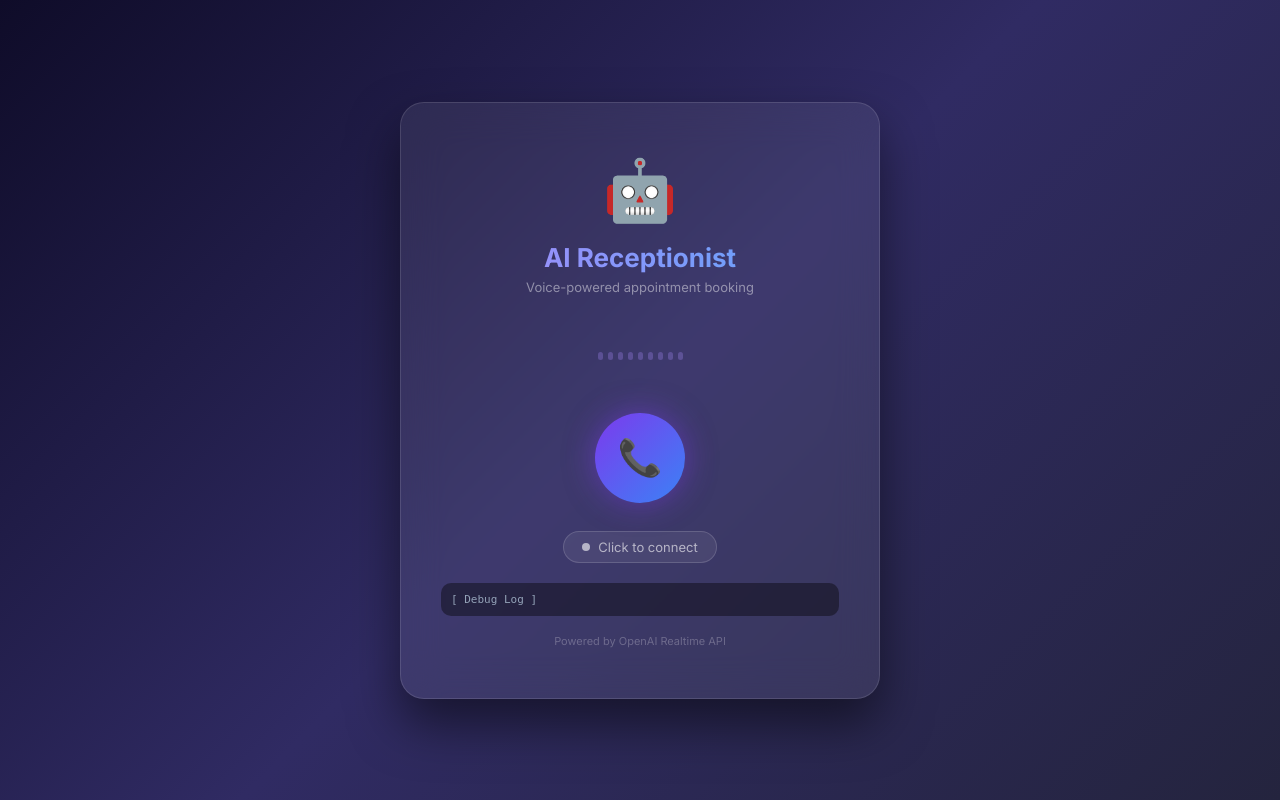
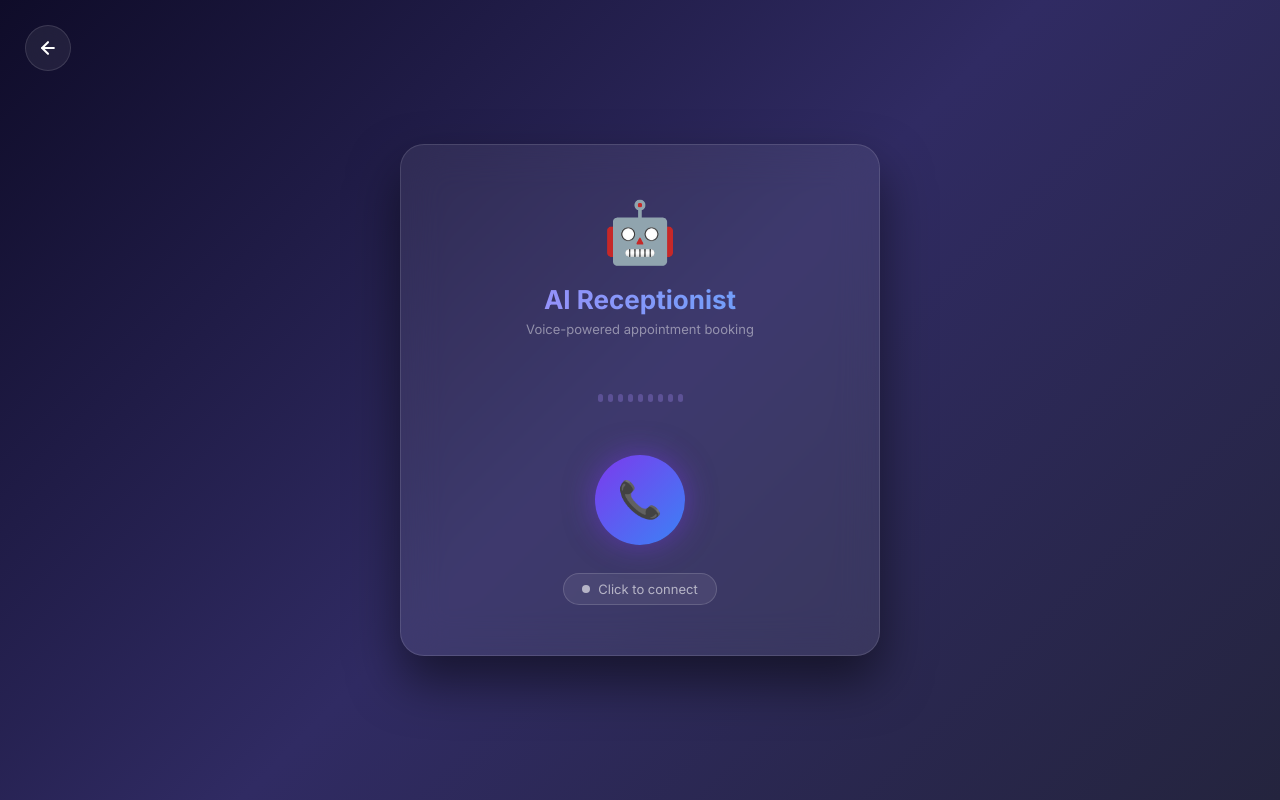
Before and after one commit to MONAlIS-A/AI_Reservation, a Django app: page /voice-receptionist/ in a window 1280 px wide. Run offline with Django 5.2, Linux system fonts and the light colour scheme; parts of the project's set-up code (start-up, migrations or seed data) failed here and were passed over; some libraries are stand-ins or nearby versions.

Commit message:
Update Voice Receptionist UI: add back button and remove debug/footer info

```diff
--- a/business/templates/business/voice_receptionist.html
+++ b/business/templates/business/voice_receptionist.html
@@ -76,17 +76,36 @@
         .sdot { width: 8px; height: 8px; border-radius: 50%; background: currentColor; }
         .sdot.blink { animation: bl 1.2s infinite; }
         @keyframes bl { 0%,100%{opacity:1} 50%{opacity:.2} }
-        /* debug log */
-        #dbg {
-            margin-top: 20px; text-align: left; font-size: 11px;
-            background: rgba(0,0,0,.4); border-radius: 10px; padding: 10px;
-            max-height: 140px; overflow-y: auto;
-            color: #94a3b8; font-family: monospace;
+        .back-btn {
+            position: absolute;
+            top: 25px;
+            left: 25px;
+            background: rgba(255,255,255,0.07);
+            backdrop-filter: blur(10px);
+            border: 1px solid rgba(255,255,255,0.12);
+            border-radius: 50%;
+            width: 46px;
+            height: 46px;
+            display: flex;
+            align-items: center;
+            justify-content: center;
+            color: white;
+            text-decoration: none;
+            font-size: 20px;
+            transition: all 0.3s cubic-bezier(0.175, 0.885, 0.32, 1.275);
+            z-index: 1000;
         }
-        .info-foot { color: rgba(255,255,255,.25); font-size: 11px; margin-top: 18px; }
+        .back-btn:hover {
+            background: rgba(255,255,255,0.15);
+            transform: scale(1.15);
+            border-color: rgba(255,255,255,0.3);
+        }
     </style>
 </head>
 <body>
+<a href="javascript:history.back()" class="back-btn" title="Go Back">
+    <svg width="20" height="20" viewBox="0 0 24 24" fill="none" stroke="currentColor" stroke-width="2.5" stroke-linecap="round" stroke-linejoin="round"><line x1="19" y1="12" x2="5" y2="12"></line><polyline points="12 19 5 12 12 5"></polyline></svg>
+</a>
 <div class="card">
     <span class="robot">&#x1F916;</span>
     <h1>AI Receptionist</h1>
@@ -104,9 +123,6 @@
         <div class="sdot" id="sdot"></div>
         <span id="stxt">Click to connect</span>
     </div>
-
-    <div id="dbg">[ Debug Log ]<br></div>
-    <p class="info-foot">Powered by OpenAI Realtime API</p>
 </div>
 
 <script>
@@ -149,12 +165,9 @@ const pill   = document.getElementById('statusPill');
 const stxt   = document.getElementById('stxt');
 const sdot   = document.getElementById('sdot');
 const bars   = document.getElementById('bars');
-const dbg    = document.getElementById('dbg');
 
 function log(msg) {
-    const t = new Date().toLocaleTimeString();
-    dbg.innerHTML += `[${t}] ${msg}<br>`;
-    dbg.scrollTop = dbg.scrollHeight;
+    console.log(`[AI-REC] ${msg}`);
 }
 
 function status(msg, type) {
```
